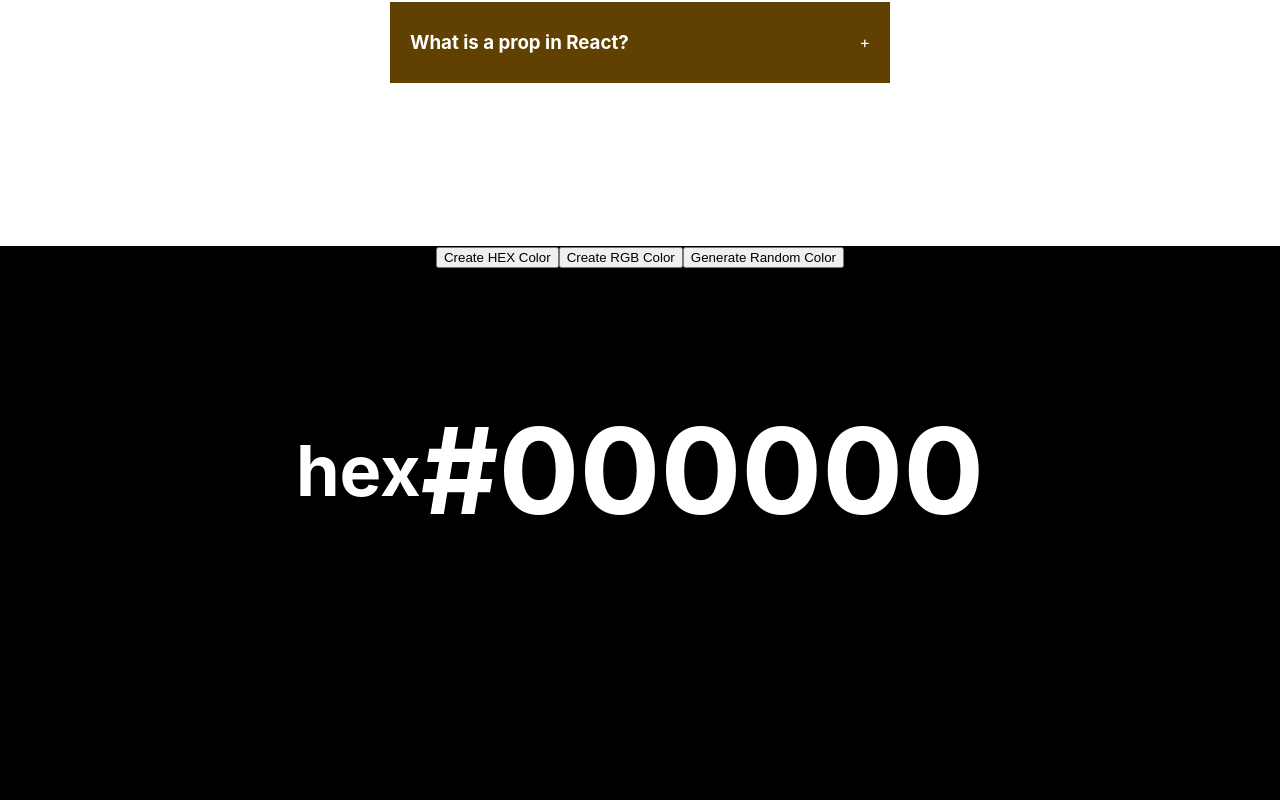
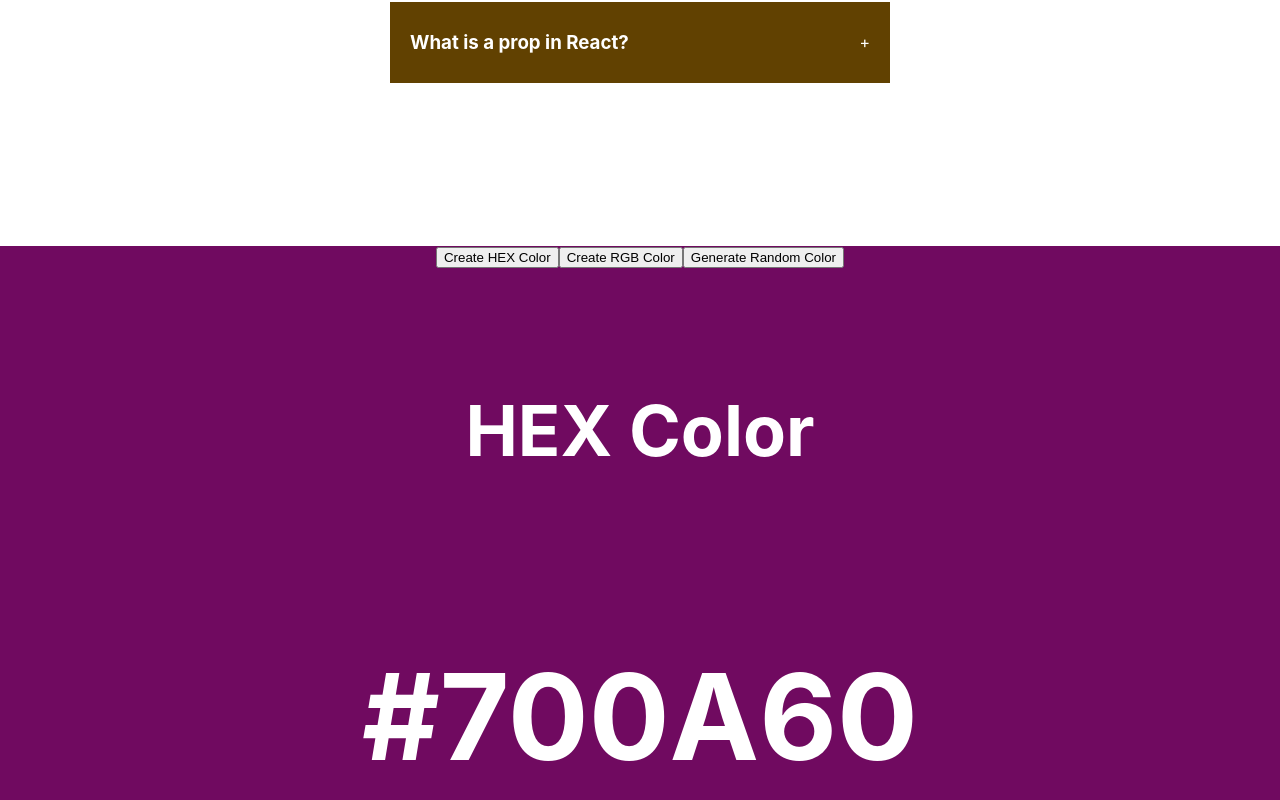
Before and after one commit to Asna1303/Build25, a React (Create React App) app: page / in a window 1280 px wide. Shown: the part 554-1354 px from the top of the page. Built offline with nearby package versions, Linux system fonts and the light colour scheme.

Commit message:
random color generator is ready

```diff
--- a/src/components/random-color/index.jsx
+++ b/src/components/random-color/index.jsx
@@ -1,4 +1,4 @@
-import React, { useState } from "react";
+import React, { useState, useEffect } from "react";
 
 export default function RandomColor() {
     const [typeOfColor, setTypeOfColor] = useState('hex');
@@ -24,6 +24,11 @@ export default function RandomColor() {
 
         setColor(`rgb(${r},${g}, ${b})`);
     }
+    useEffect(()=>{
+
+if(typeOfColor==='rgb') handleCreateRandomRgbColor()
+else handleCreateRandomHexColor()
+    },[typeOfColor])
 
     return (
         <div style={{
@@ -40,10 +45,12 @@ export default function RandomColor() {
                 alignItems:'center',
                 color: 'white',
                 fontSize:'60px',
-                marginTop:'50px'
+                marginTop:'50px',
+                flexDirection:'column',
+                gap:'20px'
 
             }}>
-                <h3>{typeOfColor}</h3>
+                <h3>{typeOfColor==='rgb' ?'RGB Color': 'HEX Color'}</h3>
             <h1>{color}</h1>
             </div>
         </div>
```
